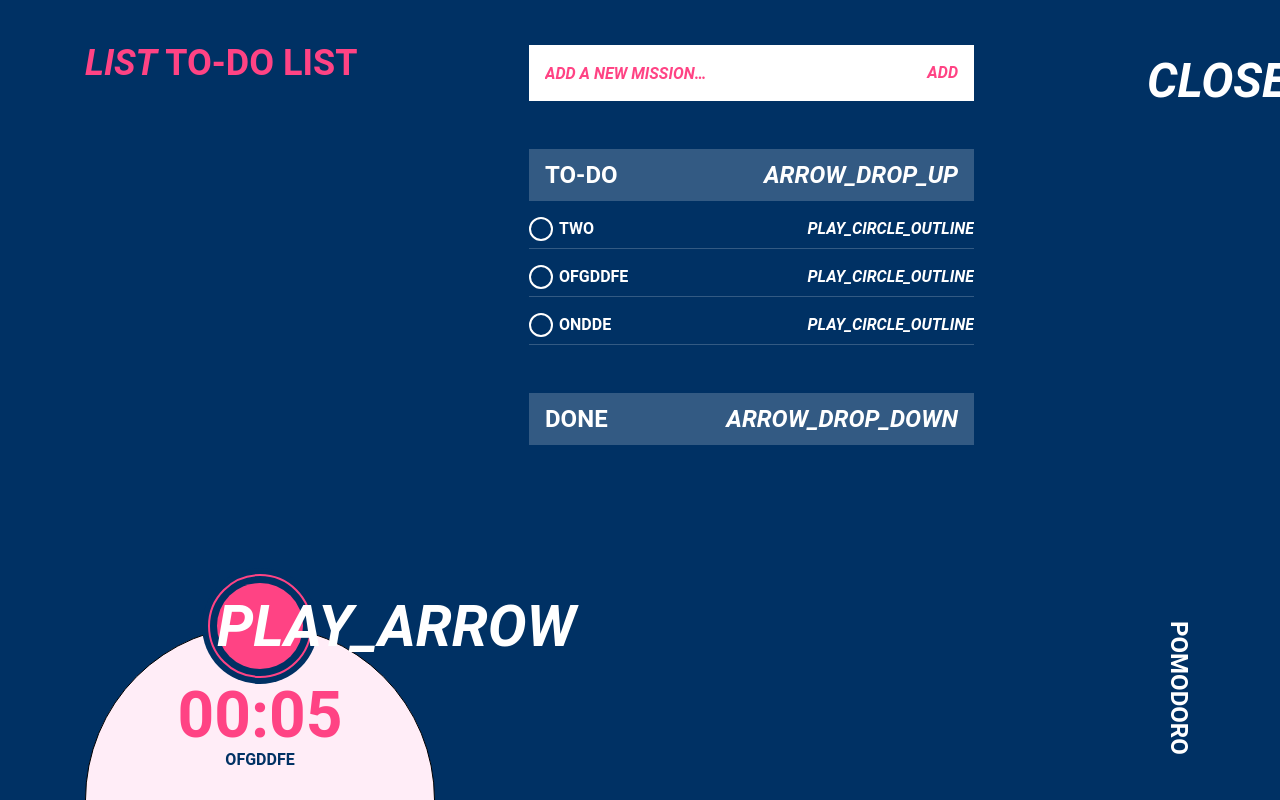
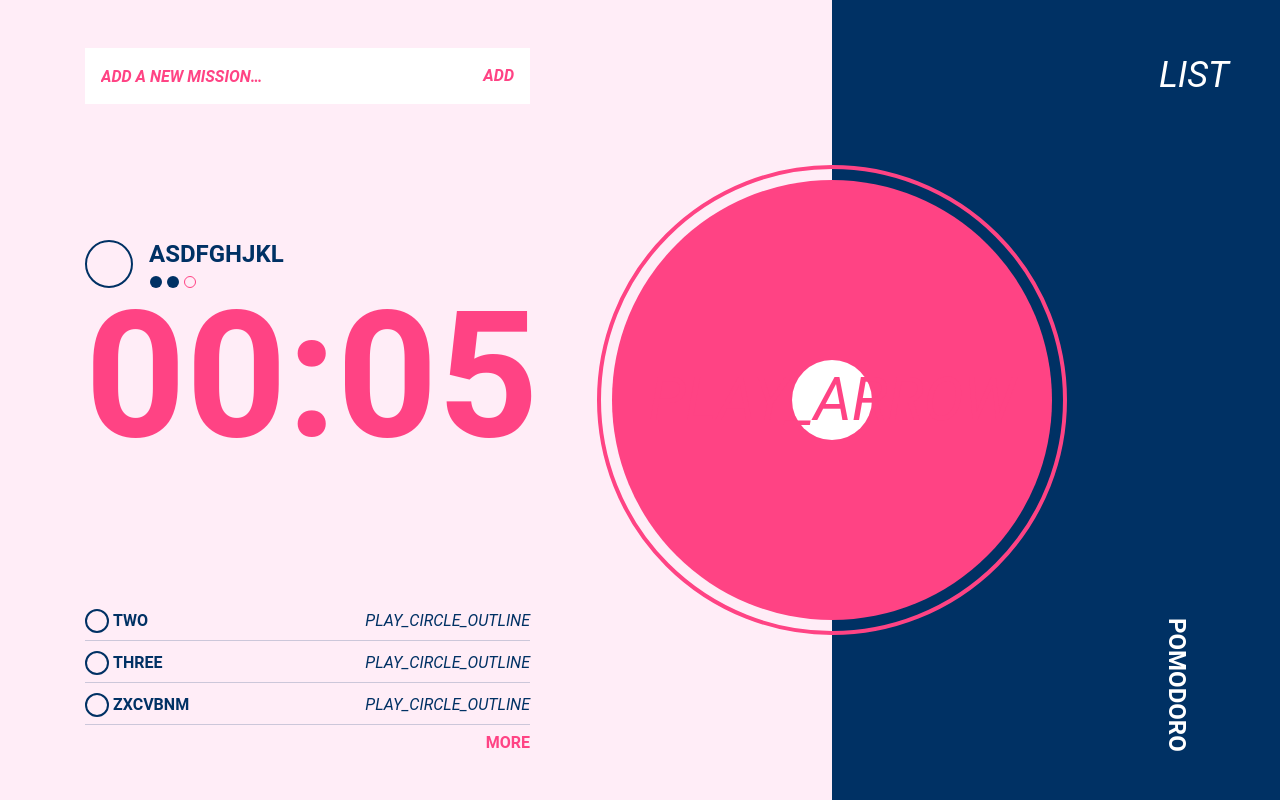
Before and after one commit to koo22952/theF2E-pomodoro, a Vue app: page /#/ in a window 1280 px wide. Built offline with nearby package versions, Linux system fonts and the light colour scheme; the HTML template or start-up script is replaced by a standard one.

Commit message:
finish v1版

```diff
--- a/src/components/AddInput.vue
+++ b/src/components/AddInput.vue
@@ -1,11 +1,6 @@
 <template>
-  <section class="home-left__add">
-    <input
-      v-model="inputValue"
-      @keyup.13="onAddList"
-      :class="{'wordColor':isbreakTime}"
-      placeholder="add a new mission…"
-    />
+  <section class="home-left__add" :class="{'wordColor':isbreakTime}">
+    <input v-model="inputValue" @keyup.13="onAddList" placeholder="add a new mission…" />
     <i class="material-icons" @click="onAddList">add</i>
   </section>
 </template>
@@ -46,9 +41,7 @@
     position: relative;
     font-style: italic;
     font-weight: bold;
-    .wordColor {
-      color: $darkColor;
-    }
+
     input {
       height: 100%;
       width: 100%;
@@ -74,4 +67,14 @@
       color: $lightColor;
     }
   }
+
+  .wordColor {
+    color: $darkColor;
+    input {
+      color: $darkColor;
+    }
+    ::placeholder {
+      color: $darkColor;
+    }
+  }
 </style>
--- a/src/views/Home.vue
+++ b/src/views/Home.vue
@@ -49,13 +49,22 @@
           :class="{'beginTime':isWorking,'breakClock':isbreakTime,'breakBeginTime':isbreak}"
         >
           <div class="clock-btn">
+            <template v-if="unDoneTodos.length">
               <template v-if="!isbreakTime">
-              <i v-if="!isWorking" class="material-icons" @click.once="onPlay('Working')">play_arrow</i>
+                <i
+                  v-if="!isWorking"
+                  class="material-icons"
+                  @click.once="onPlay('Working')"
+                >play_arrow</i>
                 <i v-else class="material-icons" @click="onPause">pause</i>
               </template>
               <template v-else>
                 <i v-if="!isbreak" class="material-icons" @click.once="onPlay('break')">play_arrow</i>
                 <i v-else class="material-icons" @click="onPause">pause</i>
+              </template>
+            </template>
+            <template v-else>
+              <i v-if="!isWorking" class="material-icons" @click="onPlay('Working')">play_arrow</i>
             </template>
           </div>
         </section>
@@ -110,32 +119,25 @@
     <div v-show="openDetail" class="detail">
       <article class="detail-left">
         <section class="detail-left__menu">
-          <div class="menu-list">
+          <div class="menu-list" :class="{'breakTime':isbreakTime}">
             <i class="material-icons">list</i>
             <span class="menu-title">to-do list</span>
           </div>
         </section>
-        <!--
-        <div class="clock-btn">
-          <template v-if="!isbreakTime">
-            <i v-if="!isWorking" class="material-icons">play_arrow</i>
-            <i v-else class="material-icons" @click="onPause">pause</i>
-          </template>
-          <template v-else>
-            <i v-if="!isbreak" class="material-icons" @click.once="onPlay('break')">play_arrow</i>
-            <i v-else class="material-icons" @click="onPause">pause</i>
-          </template>
-        </div>-->
         <section v-if="tododoinging !== undefined" class="detail-left__clock">
-          <div class="clock-downCircle">
+          <div class="clock-downCircle" :class="{'clock-breakTime':isbreakTime}">
             <span class="clock-downCircle__time">
               <span>{{isbreakTime ? breakTime : pomodoroTime }}</span>
             </span>
             <span class="clock-downCircle__title">{{todoDoing.title}}</span>
-            <div class="clock-upCircle">
+            <div class="clock-upCircle" :class="{'clock-upCircleBreakTime':isbreakTime}">
               <div class="clock-upCircle__content">
                 <template v-if="!isbreakTime">
-                  <i v-if="!isWorking" class="material-icons">play_arrow</i>
+                  <i
+                    v-if="!isWorking"
+                    class="material-icons"
+                    @click.once="onPlay('Working')"
+                  >play_arrow</i>
                   <i v-else class="material-icons" @click="onPause">pause</i>
                 </template>
                 <template v-else>
@@ -172,12 +174,12 @@
             </div>
           </div>
           <div class="todo">
-            <div class="todo__title" @click="todoOpen = !todoOpen">
+            <div class="todo__title" @click="doneOpen = !doneOpen">
               done
-              <i class="material-icons" v-if="!todoOpen">arrow_drop_up</i>
+              <i class="material-icons" v-if="!doneOpen">arrow_drop_up</i>
               <i class="material-icons" v-else>arrow_drop_down</i>
             </div>
-            <div class="todoAll" v-if="!todoOpen">
+            <div class="todoAll" v-if="doneOpen">
               <div class="todo__listGroup" v-for="item in doneTodos" :key="item.id">
                 <div class="listGroup-list">
                   <span class="listGroup-list__round" @click="onCompletTodo(item)">
@@ -216,8 +218,9 @@
     },
     data() {
       return {
+        doneOpen: true,
         todoOpen: true,
-        openDetail: true,
+        openDetail: false,
         WorkingSecs: 5,      //工作時間
         breakSecs: 3,       //休息時間
         isWorking: false,    //點擊工作開始
@@ -231,7 +234,7 @@
         todoDoing: '',
         totalTodos: [
           {
-            id: '1565457946245',
+            id: '1565357946245',
             title: 'two',
             isCompleted: false,
             isClicked: false,
@@ -239,7 +242,7 @@
             doing: false,
           },
           {
-            id: '1565457946246',
+            id: '1567457946246',
             title: 'one',
             isCompleted: true,
             isClicked: true,
@@ -247,16 +250,24 @@
             doing: false,
           },
           {
-            id: '1565458946246',
-            title: 'ondde',
+            id: '1565457941246',
+            title: 'three',
             isCompleted: false,
             isClicked: false,
-            doTimes: 0,
+            doTimes: 3,
             doing: false,
           },
           {
-            id: '1565457947589',
-            title: 'ofgddfe',
+            id: '1505458946246',
+            title: 'zxcvbnm',
+            isCompleted: false,
+            isClicked: false,
+            doTimes: 5,
+            doing: false,
+          },
+          {
+            id: '1265457947589',
+            title: 'asdfghjkl',
             isCompleted: false,
             isClicked: false,
             doTimes: 2,
@@ -327,7 +338,7 @@
 
         this.isWorking = false
         this.isbreak = false
-        this.WorkingSecs = 15
+        this.WorkingSecs = 5
         this.breakSecs = 3
         this.spacingPart = 0
         this.spacingPart2 = 0
@@ -338,6 +349,19 @@
         clearInterval(this.timeSpacing);
       },
       onPlay(type) {
+        let doing = this.totalTodos.filter(todo => {
+          return todo.doing
+        })
+
+        if (doing.length === 0) {
+          this.$bvToast.toast(`PLEASE ADD TODO TO START!!`, {
+            title: 'Message',
+            toaster: 'b-toaster-top-center',
+            autoHideDelay: 1000,
+          })
+          return
+        }
+
         let secs = [`${type}Secs`]
         let el = document.querySelector('#circle')
         let el2 = document.querySelector('#circle2')
@@ -350,8 +374,6 @@
         this.circlePart2 !== 360 ? circle2 = this.circlePart2 : ''
         this.spacingPart === 0 ? this.spacingPart = spacing : spacing = this.spacingPart
         this.spacingPart2 === 0 ? this.spacingPart2 = spacing2 : spacing2 = this.spacingPart2
-
-
 
         switch (type) {
           case 'Working':
@@ -424,19 +446,27 @@
             }
           )
         }
+        this.$bvToast.toast(`新增成功！`, {
+          title: 'Message',
+          variant: "success",
+          toaster: 'b-toaster-top-center',
+          autoHideDelay: 500,
+        })
+
+
       },
       onCompletTodo(item, type) {
+
+        this.isbreakTime = false
+
+
         if (this.todoDoing === undefined) {
-
           let num = this.totalTodos.map(todo => {
             return todo.id
           }).indexOf(item.id)
 
           this.totalTodos[num].doing = true
         }
-
-        this.init()
-        this.isbreakTime = false
 
 
         this.totalTodos.map(todo => {
@@ -452,13 +482,12 @@
 
 
         if (item.id === this.todoDoing.id) {
-
-          let filter
-          filter = this.totalTodos.filter((todo, index) => {
+          let filter = this.totalTodos.filter((todo, index) => {
             if (item.id === this.todoDoing.id) {
               todo.doing = false
             }
 
+            this.init()
             return !todo.isClicked
           })
 
@@ -468,14 +497,28 @@
             }).indexOf(filter[0].id)
             this.totalTodos[num].doing = true
             return
-          } else {
-            return
           }
         }
       },
       onChangeTodo(item) {
+        if (this.todoDoing.id == item.id) {
+          this.$bvToast.toast(`此項目正在進行中！`, {
+            title: 'Message',
+            variant: "danger",
+            toaster: 'b-toaster-top-center',
+            autoHideDelay: 500,
+          })
+          return
+        }
+
+        const len = this.unDoneTodos.length
+
+        if (!len) {
+          this.isbreakTime = false
+        } else {
           this.init()
           this.isbreakTime = false
+        }
 
         let s = this.totalTodos.map(todo => {
           if (this.todoDoing.id == todo.id) {
@@ -620,6 +663,7 @@
             color: #003164;
           }
           &__btn {
+            cursor: pointer;
             i {
               cursor: pointer;
             }
@@ -689,12 +733,6 @@
   // 休息時間
   .homeBreakTime {
     background-color: $darkBg;
-    .home-left__add {
-      color: $darkColor;
-      ::placeholder {
-        color: $darkColor;
-      }
-    }
   }
 
   // 時鐘
@@ -822,6 +860,9 @@
   // 休息的顏色
   .breakTime {
     color: $darkColor !important;
+    &::placeholder {
+      color: $darkColor !important;
+    }
   }
 
   .breakClock {
@@ -870,6 +911,7 @@
         position: absolute;
         bottom: -175px;
         width: 350px;
+
         .clock-downCircle {
           height: 350px;
           background-color: #ffedf7;
@@ -879,6 +921,7 @@
           display: flex;
           flex-direction: column;
           align-items: center;
+
           &__time {
             font-size: 64px;
             line-height: 64px;
@@ -931,6 +974,20 @@
               }
             }
           }
+          .clock-upCircleBreakTime {
+            .clock-upCircle__content {
+              background-color: #00a7ff;
+              &::before {
+                border: 2px solid #00a7ff;
+              }
+            }
+          }
+        }
+        .clock-breakTime {
+          background-color: #e5f3ff;
+          .clock-downCircle__time {
+            color: #00a7ff;
+          }
         }
       }
     }
@@ -953,7 +1010,7 @@
           }
           .todoAll {
             overflow-y: auto;
-            max-height: calc((100vh - 90px) / 2);
+            max-height: calc((100vh - 90px - 104px - 48px - 48px - 20px) / 2);
           }
           .todoAll::-webkit-scrollbar-track {
             -webkit-box-shadow: inset 0 0 6px rgba(0, 0, 0, 0.3);
@@ -989,6 +1046,7 @@
                 justify-content: center;
                 align-items: center;
                 margin-right: 6px;
+                cursor: pointer;
                 i {
                   font-size: 18px;
                 }
@@ -1015,6 +1073,9 @@
                 display: flex;
                 align-items: center;
                 justify-content: center;
+                i {
+                  cursor: pointer;
+                }
               }
               .finishSpan {
                 background-color: #ffffff;
```
Lines whose indentation alone changed are shown as unchanged.
